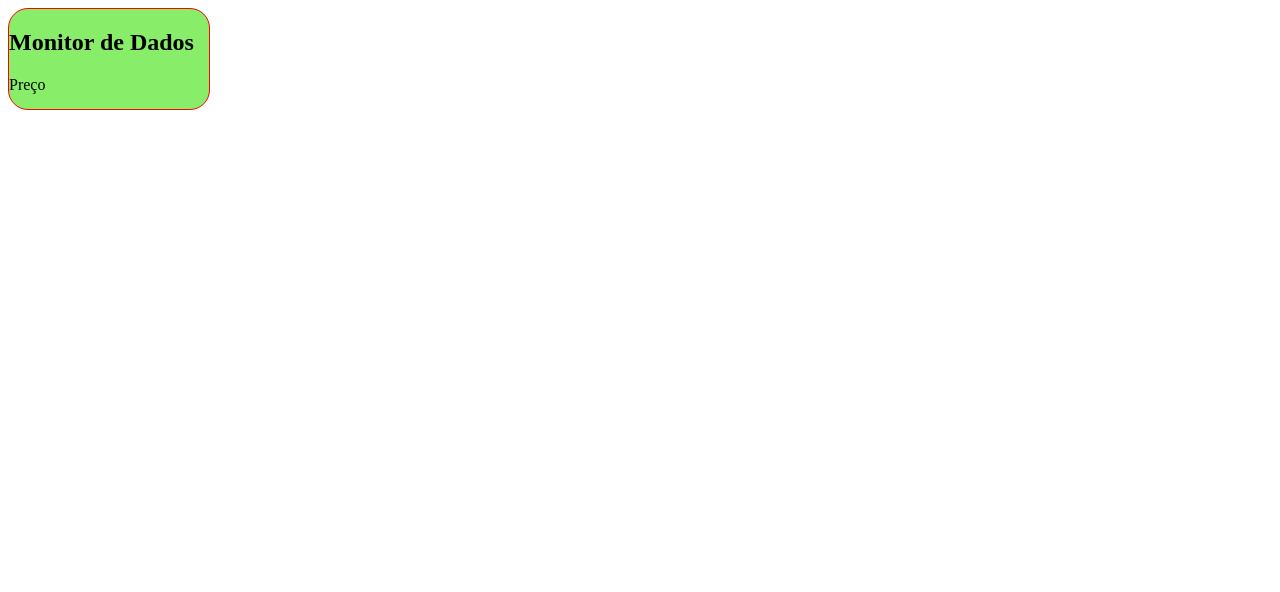
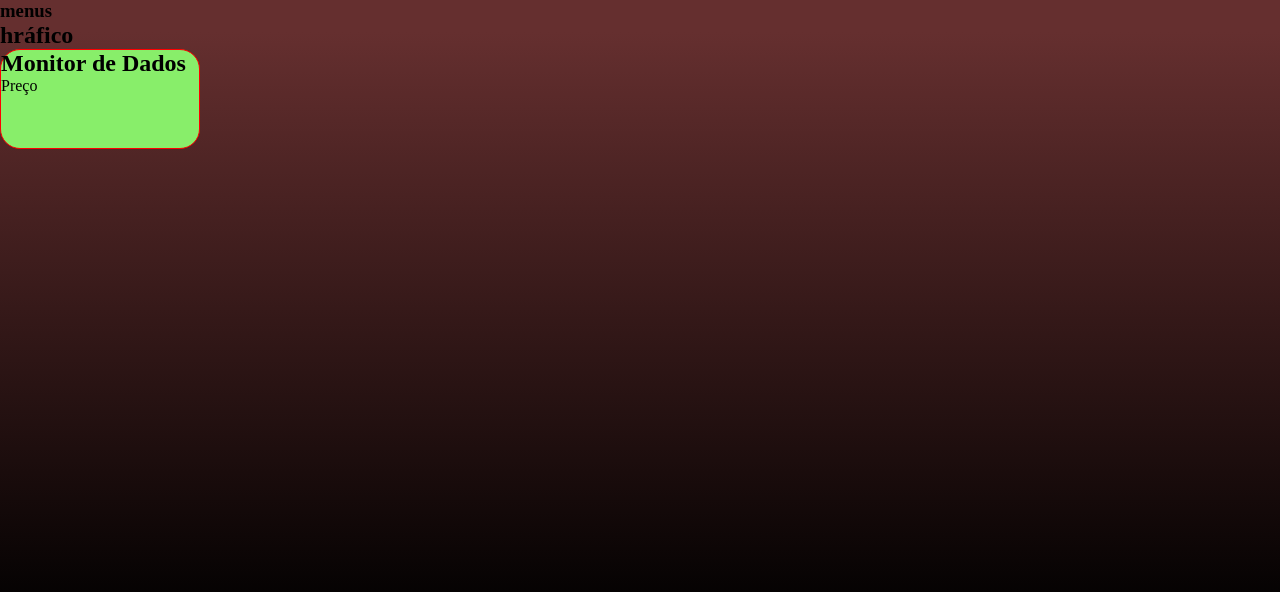
Before and after one commit to DouglasRm2/api, an Angular app: page /monitor in a window 1280 px wide. Shown: the top 592 px of the page. Built offline with nearby package versions, Linux system fonts and the light colour scheme; no server answers.

Commit message:
estudo de hoje acrescentando gráfico

```diff
--- a/index.js
+++ b/index.js
@@ -1,4 +1,7 @@
 const WebSocket = require('ws');
+
+const cors = require ('cors')
+app.use(cors());
 
 const SYMBOL = "btcusdt";
 
--- a/package.json
+++ b/package.json
@@ -22,6 +22,7 @@
     "@angular/router": "^17.1.0",
     "@angular/ssr": "^17.1.2",
     "@binance/connector": "^3.2.0",
+    "cors": "^2.8.5",
     "dotenv": "^16.4.1",
     "express": "^4.18.2",
     "rxjs": "~7.8.0",
--- a/src/app/app.component.html
+++ b/src/app/app.component.html
@@ -1 +1,2 @@
+<tela></tela>
 <monitor></monitor>
--- a/src/app/app.component.ts
+++ b/src/app/app.component.ts
@@ -4,11 +4,13 @@ import { RouterOutlet } from '@angular/router';
 
 import { ServiceBinanceService } from './service/service-binance.service';
 import { MonitorComponent } from './monitor/monitor.component';
+import { TelaComponent } from './tela/tela.component';
+
 
 @Component({
   selector: 'app-root',
   standalone: true,
-  imports: [RouterOutlet,MonitorComponent],
+  imports: [RouterOutlet,MonitorComponent,TelaComponent],
   providers:[ServiceBinanceService],
   templateUrl: './app.component.html',
   styleUrl: './app.component.css'
--- a/src/app/monitor/monitor.component.ts
+++ b/src/app/monitor/monitor.component.ts
@@ -1,6 +1,5 @@
 import { Component, OnInit } from '@angular/core';
 import { ServiceBinanceService } from '../service/service-binance.service';
-import { getCurrencySymbol, getLocaleCurrencyName } from '@angular/common';
 
 
 
@@ -15,27 +14,21 @@ import { getCurrencySymbol, getLocaleCurrencyName } from '@angular/common';
 
 
 export class MonitorComponent implements OnInit {
-
   monitor_de_dados: any;
+  moedas: string[] = [ 'ETHUSDT']
 
   constructor(private ExibirDados: ServiceBinanceService) {}
+  ngOnInit(): void{
 
-
-  ngOnInit(): void{
     this.ExibirDados.getTickerPrice('BTCUSDT').subscribe(
       (data: any) => {
           data.a = parseFloat(data.a).toLocaleString('pt-BR', { minimumFractionDigits: 3, maximumFractionDigits: 3 });
             this.monitor_de_dados = data;
+      },
 
-
-
-
-
-
-          },
-      (error: any) => {
-      return  error;
-      }
+ (error: any) => {
+ return  error;
+   }
     );
   }
 }
--- /dev/null
+++ b/src/app/tela/tela.component.html
@@ -0,0 +1,12 @@
+<section class="central">
+
+<div class="dir">
+    <h3> menus </h3>
+</div>
+
+
+<div class="esq">
+<h2>hráfico</h2>
+</div>
+
+</section>
--- a/src/styles.css
+++ b/src/styles.css
@@ -1 +1,20 @@
-/* You can add global styles to this file, and also import other style files */
+*{
+    margin: 0;
+    padding: 0;
+    box-sizing: border-box;
+}
+
+html, body {
+    height: 100%;
+    width: 100%;
+
+}
+
+body {
+    background: rgb(101,47,47);
+    background: -moz-linear-gradient(180deg, rgba(101,47,47,1) 4%, rgba(0,0,0,1) 78%);
+    background: -webkit-linear-gradient(180deg, rgba(101,47,47,1) 4%, rgba(0,0,0,1) 78%);
+    background: linear-gradient(180deg, rgba(101,47,47,1) 4%, rgba(0,0,0,1) 78%);
+    filter: progid:DXImageTransform.Microsoft.gradient(startColorstr="#652f2f",endColorstr="#000000",GradientType=1);
+
+}
```
Also changed, not shown: src/app/tela/tela.component.ts (added, +12 -0 lines), src/app/tela/tela.component.css (added), 2 other files (tests, documents, lock files or other folders).
